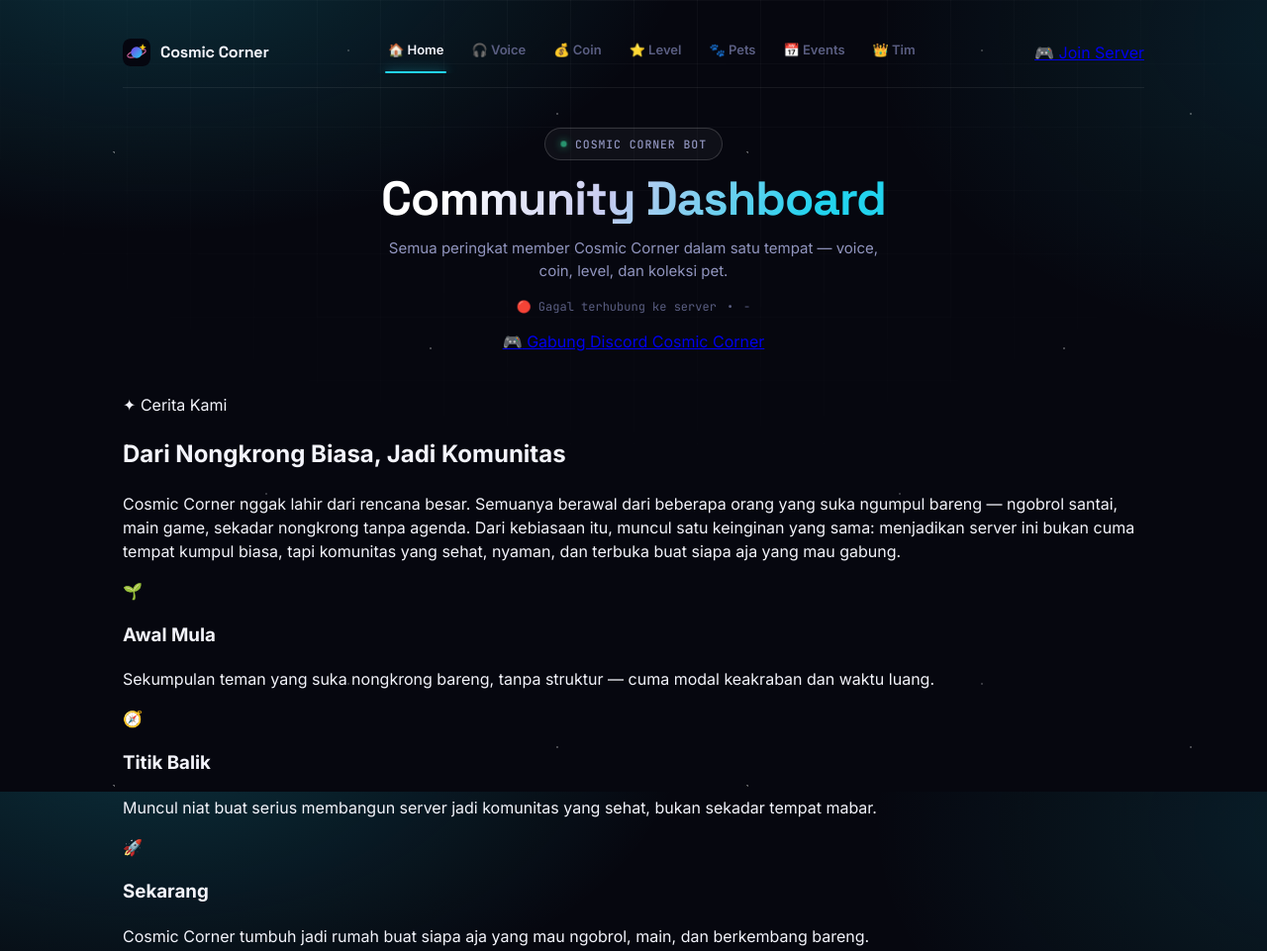
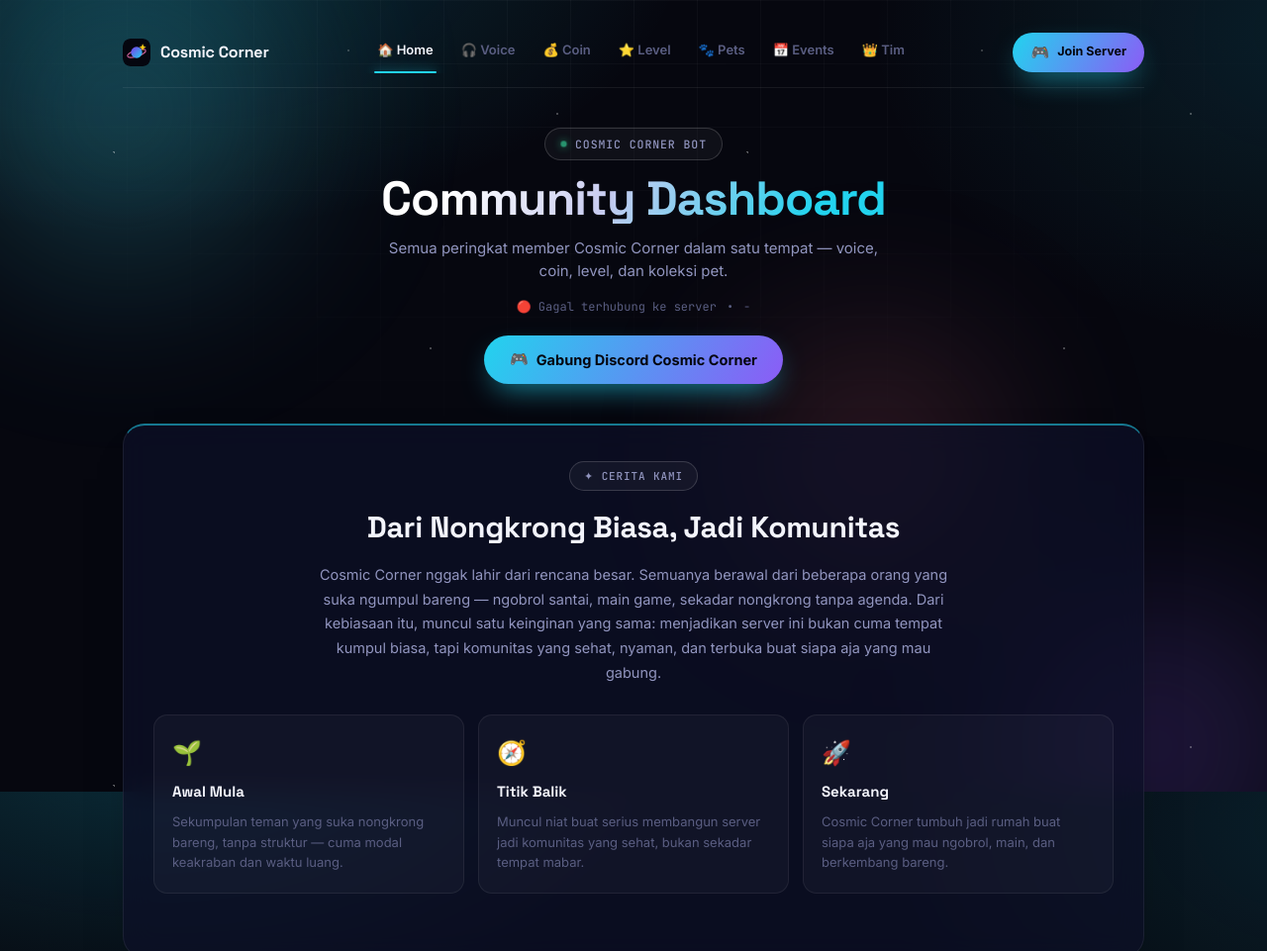
Before and after one commit to kesyayaw-max/cornerbot, a website: page public/index.html in a window 1280 px wide. Shown: the top 961 px of the page at 99% size. Drawn offline with Linux system fonts and the light colour scheme; no server answers.

Commit message:
Update styles.css

```diff
--- a/public/assets/styles.css
+++ b/public/assets/styles.css
@@ -366,3 +366,147 @@
   .event-grid{ grid-template-columns:1fr; }
   .team-grid{ grid-template-columns:repeat(2, 1fr); }
 }
+
+/* ============================================================
+   Homepage additions — animated background orbs, About section,
+   and Discord invite CTAs
+   ============================================================ */
+
+/* ---------- Floating nebula background ---------- */
+.bg-orbs{
+  position:fixed; inset:0; z-index:0;
+  overflow:hidden; pointer-events:none;
+}
+.orb{
+  position:absolute; border-radius:50%;
+  filter:blur(90px);
+  opacity:0.38;
+  will-change:transform;
+}
+.orb-1{
+  width:440px; height:440px;
+  top:-140px; left:-120px;
+  background:radial-gradient(circle, color-mix(in srgb, var(--accent) 85%, white), transparent 70%);
+  animation:orbFloat1 24s ease-in-out infinite;
+}
+.orb-2{
+  width:380px; height:380px;
+  bottom:-160px; right:-100px;
+  background:radial-gradient(circle, #8b5cf6, transparent 70%);
+  animation:orbFloat2 28s ease-in-out infinite;
+}
+.orb-3{
+  width:300px; height:300px;
+  top:38%; left:58%;
+  background:radial-gradient(circle, #fb7185, transparent 70%);
+  animation:orbFloat3 32s ease-in-out infinite;
+}
+@keyframes orbFloat1{
+  0%,100%{ transform:translate(0,0) scale(1); }
+  50%{ transform:translate(70px,90px) scale(1.08); }
+}
+@keyframes orbFloat2{
+  0%,100%{ transform:translate(0,0) scale(1); }
+  50%{ transform:translate(-80px,-60px) scale(1.1); }
+}
+@keyframes orbFloat3{
+  0%,100%{ transform:translate(0,0) scale(1); }
+  50%{ transform:translate(-50px,40px) scale(1.18); }
+}
+@media (prefers-reduced-motion:reduce){
+  .orb{ animation:none; }
+}
+
+/* ---------- Invite CTA button ---------- */
+.btn-invite{
+  display:inline-flex; align-items:center; gap:8px;
+  text-decoration:none;
+  font-family:var(--font-body); font-weight:700; font-size:14px;
+  color:#05060f;
+  padding:12px 22px;
+  border-radius:999px;
+  background:linear-gradient(120deg, var(--accent), #8b5cf6);
+  box-shadow:0 12px 30px -10px color-mix(in srgb, var(--accent) 70%, transparent);
+  transition:transform 0.2s ease, box-shadow 0.2s ease, filter 0.2s ease;
+  white-space:nowrap;
+}
+.btn-invite:hover{
+  transform:translateY(-2px);
+  filter:brightness(1.06);
+  box-shadow:0 16px 36px -8px color-mix(in srgb, var(--accent) 80%, transparent);
+}
+.btn-invite:active{ transform:translateY(0); }
+.btn-invite-icon{ font-size:15px; }
+
+.btn-invite-nav{ padding:9px 18px; font-size:12.5px; flex-shrink:0; }
+.btn-invite-hero{ margin-top:6px; padding:13px 26px; font-size:14.5px; }
+
+.footer-invite{ margin-top:8px; }
+.footer-invite a{
+  color:var(--accent); text-decoration:none; font-weight:600;
+}
+.footer-invite a:hover{ text-decoration:underline; }
+
+/* ---------- About / story section ---------- */
+.about-section{
+  margin:0 0 44px;
+  padding:36px 30px 34px;
+  border-radius:var(--radius-lg);
+  background:var(--surface);
+  border:1px solid var(--border);
+  border-top:2px solid color-mix(in srgb, var(--accent) 55%, transparent);
+  backdrop-filter:blur(14px);
+  box-shadow:var(--shadow-card);
+  text-align:center;
+}
+.section-badge{
+  display:inline-flex; align-items:center; gap:6px;
+  padding:6px 14px; border-radius:999px;
+  background:rgba(255,255,255,0.04);
+  border:1px solid var(--border-strong);
+  font-family:var(--font-mono);
+  font-size:11px; letter-spacing:0.08em; text-transform:uppercase;
+  color:var(--text-1); font-weight:500;
+  margin-bottom:14px;
+}
+.about-title{
+  font-family:var(--font-display);
+  font-size:clamp(22px, 3.4vw, 30px);
+  font-weight:700; margin:0 0 14px;
+  letter-spacing:-0.01em;
+  color:var(--text-0);
+}
+.about-lead{
+  color:var(--text-1); font-size:14.5px; line-height:1.7;
+  max-width:640px; margin:0 auto 30px;
+}
+.story-grid{
+  display:grid; grid-template-columns:repeat(3, 1fr); gap:14px;
+  margin-bottom:30px; text-align:left;
+}
+.story-card{
+  background:rgba(255,255,255,0.03);
+  border:1px solid var(--border);
+  border-radius:var(--radius-md);
+  padding:20px 18px;
+  transition:transform 0.25s ease, border-color 0.25s ease, background 0.25s ease;
+}
+.story-card:hover{
+  transform:translateY(-3px);
+  background:rgba(255,255,255,0.045);
+  border-color:var(--border-strong);
+}
+.story-icon{ font-size:24px; display:block; margin-bottom:10px; }
+.story-card h3{
+  font-family:var(--font-display); font-size:15px; font-weight:700;
+  margin:0 0 8px; color:var(--text-0);
+}
+.story-card p{ font-size:13px; color:var(--text-2); line-height:1.6; margin:0; }
+
+/* ---------- Responsive ---------- */
+@media (max-width:640px){
+  .story-grid{ grid-template-columns:1fr; }
+  .about-section{ padding:28px 20px; }
+  .btn-invite-nav{ display:none; }
+  .topnav{ position:relative; }
+}
```
